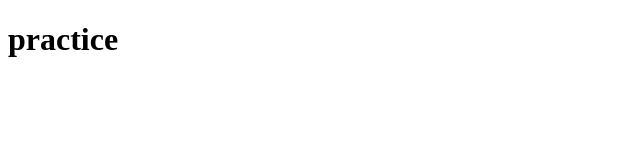
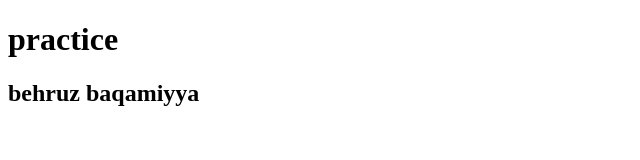
Before and after one commit to newlook2024/practika, a plain HTML site: page index.html in a window 1280 px wide. Shown: the whole page, without its empty margins (0-640 px from the left). Drawn offline with Linux system fonts and the light colour scheme.

Commit message:
behruz haqida

```diff
--- a/index.html
+++ b/index.html
@@ -7,5 +7,6 @@
 </head>
 <body>
     <h1>practice</h1>
+    <h2>behruz baqamiyya</h2>
 </body>
 </html>
```
